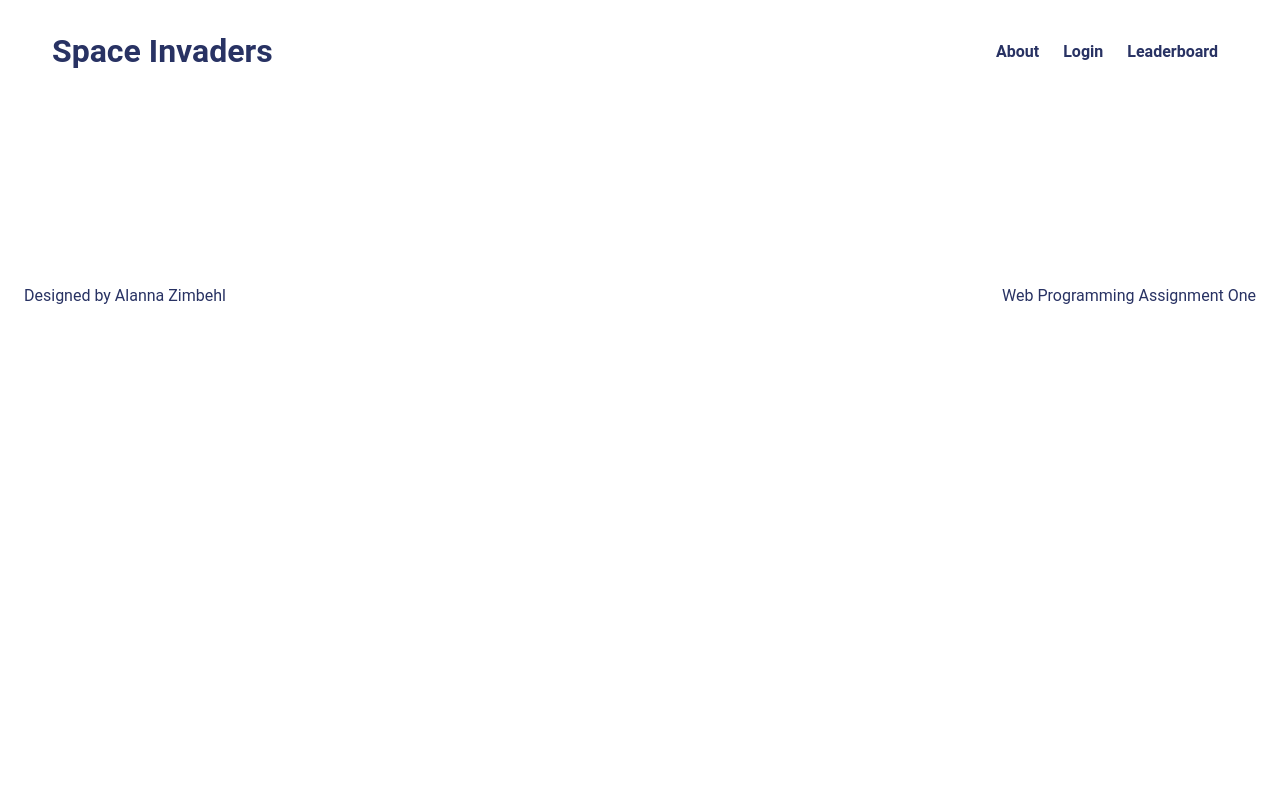
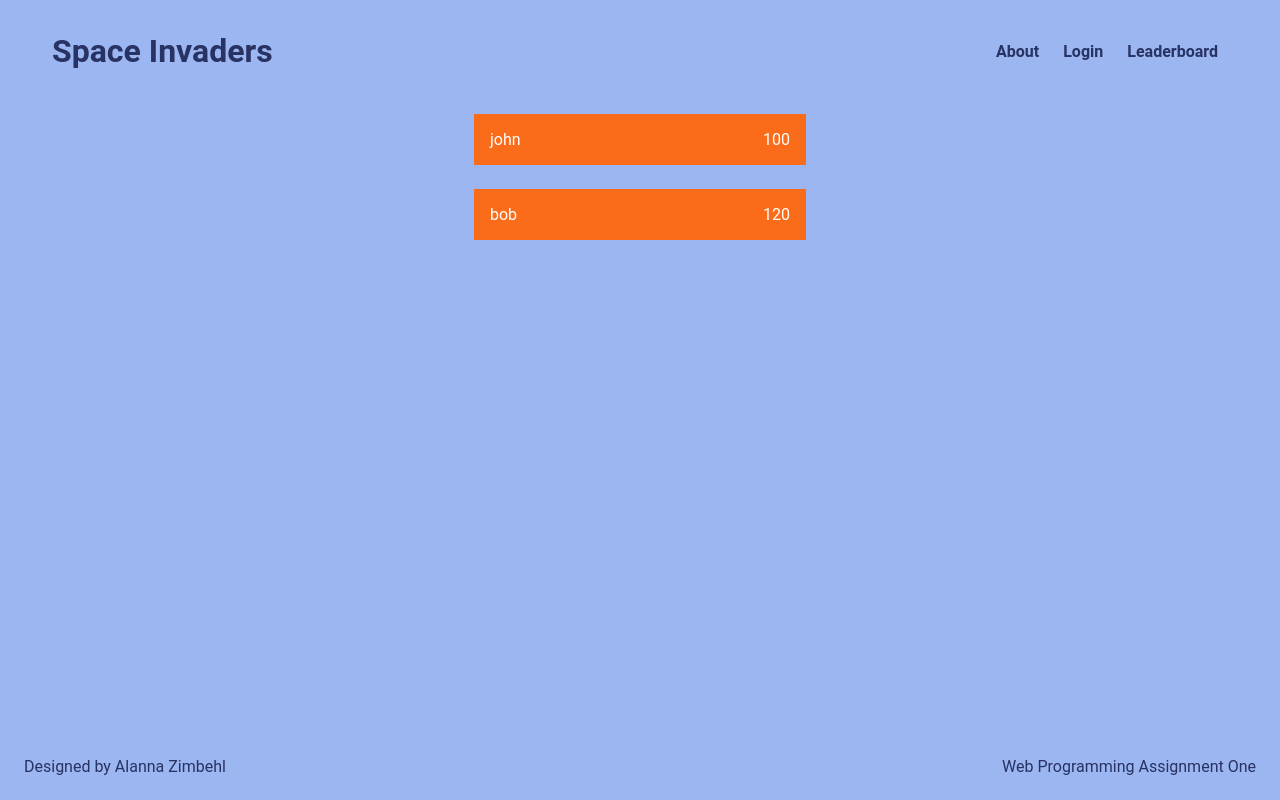
Before and after one commit to Behls/WebProgramming-SinglePlayerGame, a PHP site: page /leaderboard in a window 1280 px wide. Run offline with PHP 8.4, Linux system fonts and the light colour scheme.

Commit message:
mapping html to leaderboard

```diff
--- a/css/main.css
+++ b/css/main.css
@@ -50,7 +50,7 @@ body{
     margin-top: 10rem;
 }
 
-.main-splash, .main-game{
+.main-splash, .main-game, .main-section{
     display: flex;
     max-width: 100%;
     flex-direction: column;
@@ -64,6 +64,9 @@ body{
     overflow: -moz-hidden-unscrollable;
 }
 
+.main-section{
+    background-color: rgb(155, 182, 241);
+}
 
 #container-splash, #container-game{
     display: flex;
@@ -72,6 +75,8 @@ body{
     align-content: center;
     height: 100%;
 }
+
+
 
 .about-title, hr, .menu-title{
     align-self: center;
@@ -148,7 +153,7 @@ hr{
 .btn-begin{
     color: white;
     font-weight: bold;
-    background-color: rgb(250, 108, 26);;
+    background-color: rgb(250, 108, 26);
     text-decoration: none;
     cursor: pointer;
     border: none;
@@ -280,3 +285,24 @@ input{
     margin-top: 0;
     margin-bottom: 10px;
 }
+
+/* scorecards - leaderboards*/
+
+#container-board{
+    display: flex;
+    flex-direction: column;
+    /* justify-content: center; */
+    align-items: center;
+    height: 100%;
+}
+
+.score-card{
+    display: flex;
+    flex-direction: row;
+    justify-content: space-between;
+    background-color: rgb(250, 108, 26);
+    color: white;
+    width: 300px;
+    padding: 1rem 1rem;
+    margin: 0.75rem 1rem;
+}
--- a/index.php
+++ b/index.php
@@ -17,5 +17,4 @@
   }else if($uri ==='/menu'){
     require './controllers/MainMenu.php';
   }
-
 ?>
--- /dev/null
+++ b/js/server.js
@@ -0,0 +1,42 @@
+console.log("this is a server script");
+
+const users = [
+    {
+    username: 'john',
+    score: 100
+    },
+    {
+        username: 'bob',
+        score: 120
+    }
+]
+
+
+const addItems = window.localStorage.setItem('user', JSON.stringify(users));
+// console.log(users)
+
+const getItems = JSON.parse(window.localStorage.getItem('user'));
+// const getItems = window.localStorage.getItem('user');
+console.log(getItems)
+
+if(getItems.length !=0){
+
+    // mapping returned values to a html elemenent
+    // do this for each user
+    document.getElementById('container-board').innerHTML = getItems.map(user=>
+        // not needed right now but will be
+        // if(users.some(existUser => existUser.username === user.username)){
+        //     console.log('found a user');
+        //
+        `<div class="score-card">
+        <p class="score-username">${user.username}</p>
+        <p class="score-score">${user.score}</p>
+        </div>`
+        // console.log(user.username);
+        // console.log(user.score);
+    ).join('')
+}else{
+    document.getElementById('container-board').innerHTML += `
+
+    `
+}
--- a/views/LeaderboardPage.view.php
+++ b/views/LeaderboardPage.view.php
@@ -10,9 +10,12 @@
     <link rel="stylesheet" href="../css/main.css">
 </head>
 <body>
-<?php include('./views/partials/Header.php')?>
-    <div class="menu">
-    </div>
+    <div class="main-section">
+    <?php include('./views/partials/Header.php')?>
+        <div id="container-board">
+        </div>
     <?php include('./views/partials/Footer.php')?>
+</div>
 </body>
+<script src="../js/server.js"></script>
 </html>
```
Also changed, not shown: README.md.
